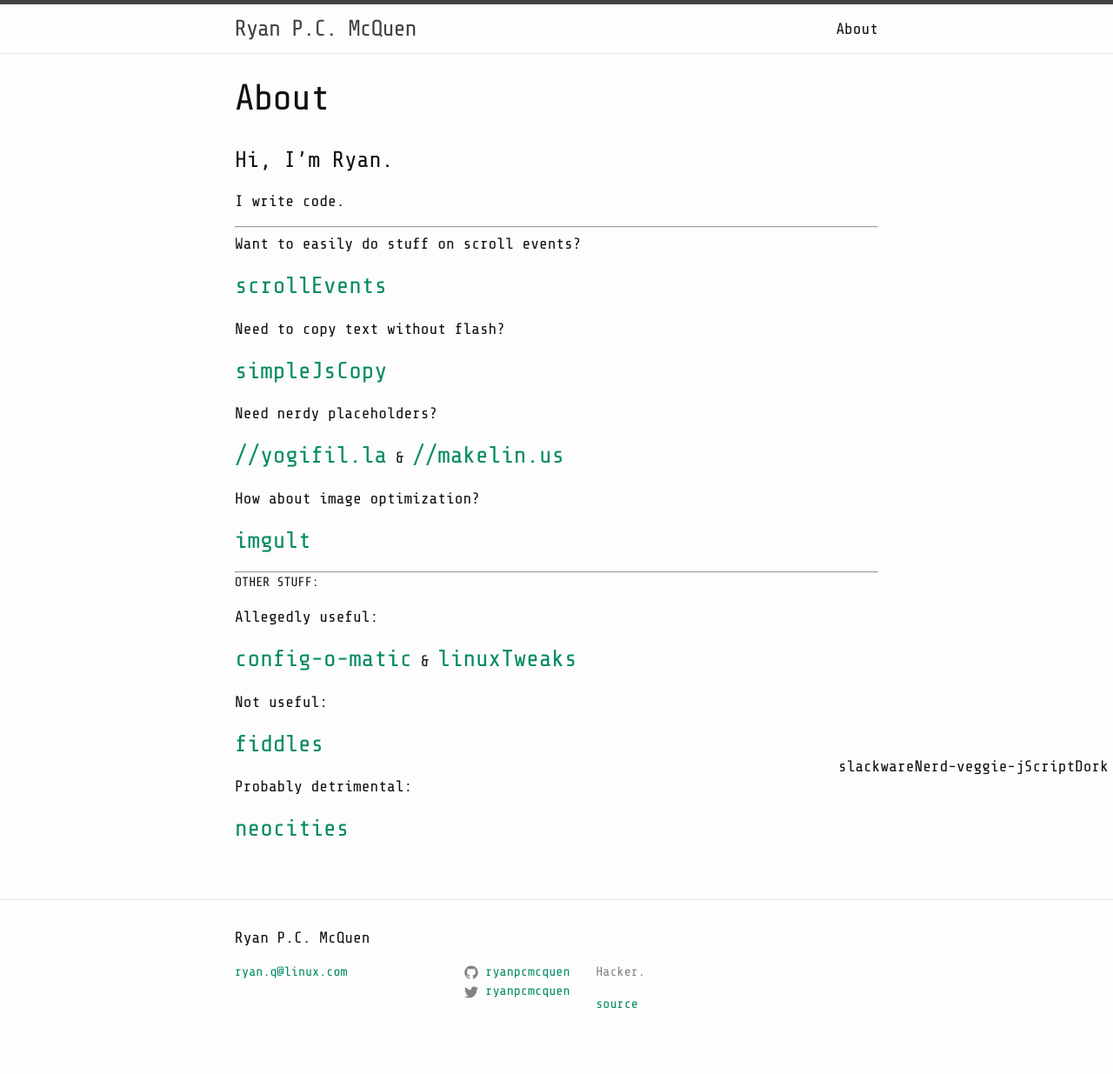
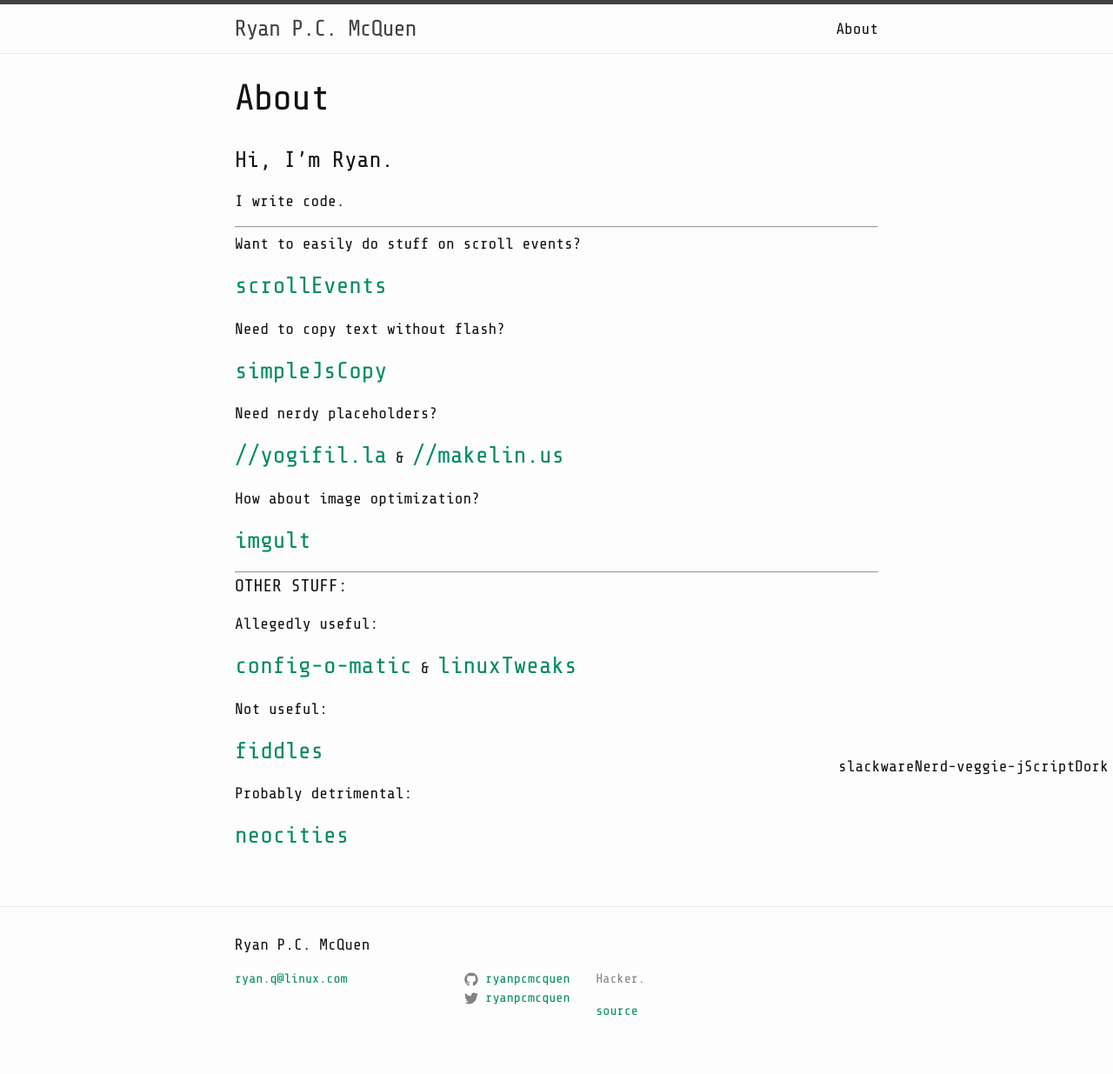
Before and after one commit to ryanpcmcquen/ryanpcmcquen.github.io, a Jekyll site: the page built from about.md, in a window 1280 px wide. Shown: the whole page at 87% size. Built offline with Jekyll 4.4.1, drawn with Linux system fonts in a browser that asks for light colours.

```diff
--- a/about.md
+++ b/about.md
@@ -36,7 +36,7 @@ How about image optimization?
 
 * * *
 
-##### OTHER STUFF:
+#### OTHER STUFF:
 
 Allegedly useful:
 
```
